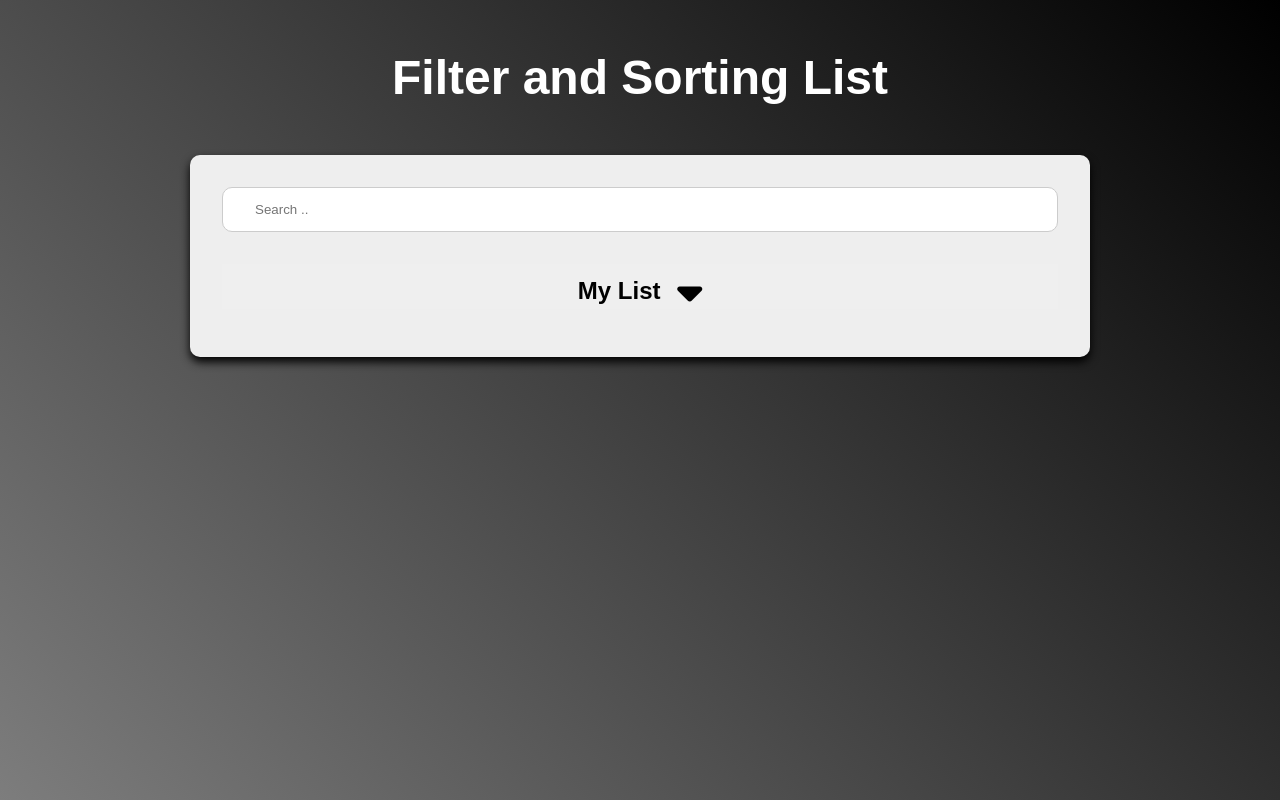
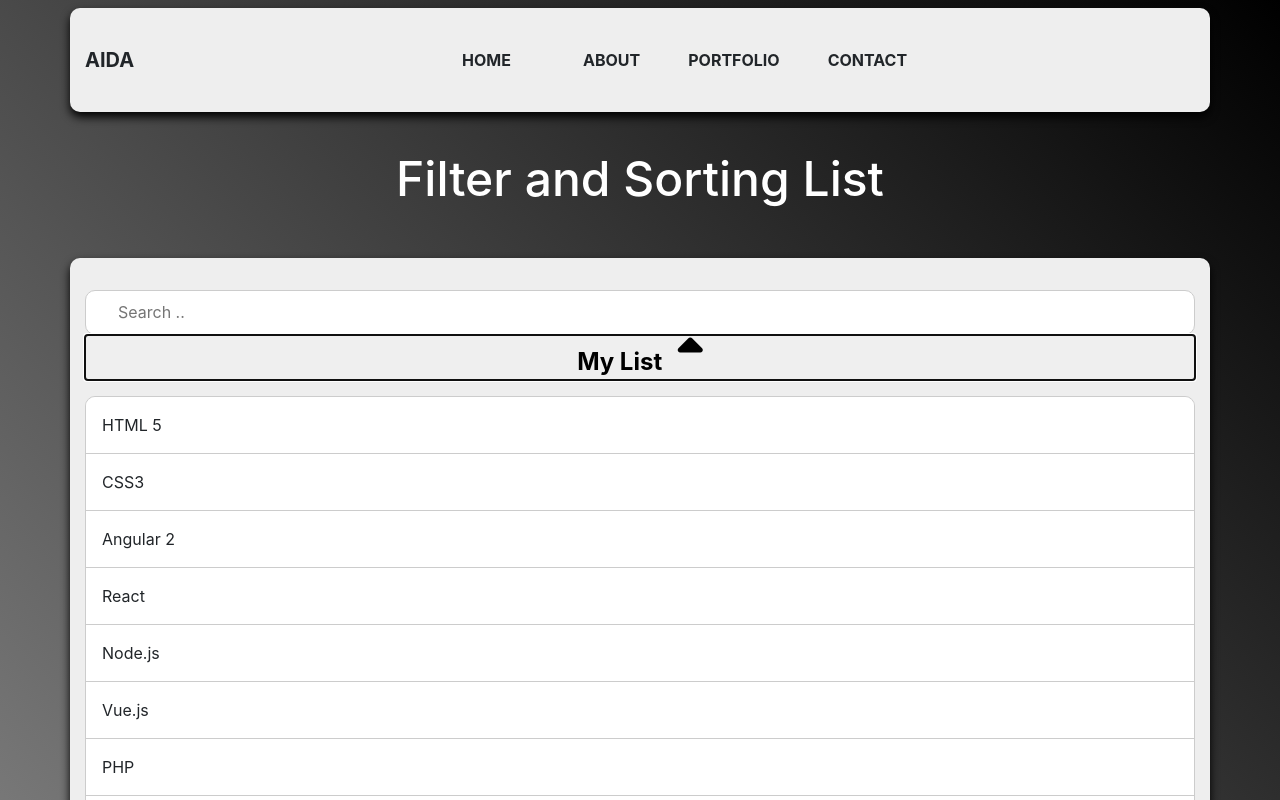
Before and after one commit to aidatavar/portpofolio3.0, a website: page sorted-list/sorted-list.html in a window 1280 px wide. Both pictures are taken after a click on the button "My List". Shown: the top 800 px of the page. Drawn offline with nearby package versions, Linux system fonts and the light colour scheme.

Commit message:
added sorted list folder

```diff
--- a/sorted-list/sorted-list.html
+++ b/sorted-list/sorted-list.html
@@ -7,9 +7,40 @@
     <title>Filter & sorting List</title>
     <link rel="stylesheet" href="sorted.css">
     <link rel="stylesheet" href="https://cdnjs.cloudflare.com/ajax/libs/font-awesome/6.4.2/css/all.min.css">
+    <link rel="stylesheet" href="https://cdn.jsdelivr.net/npm/bootstrap@4.1.3/dist/css/bootstrap.min.css" integrity="sha384-MCw98/SFnGE8fJT3GXwEOngsV7Zt27NXFoaoApmYm81iuXoPkFOJwJ8ERdknLPMO" crossorigin="anonymous">
 </head>
 <body>
-    <h1>Filter and Sorting List</h1>
+
+    <nav class="navbar navbar-expand-lg fixed-top text-uppercase">
+        <div class="container">
+        <a class="navbar-brand font-weight-bold" class="font-weight-bold" href="#">AIDA</a>
+        <button class="navbar-toggler" type="button" data-toggle="collapse" data-target="#navbarSupportedContent" aria-controls="navbarSupportedContent" aria-expanded="false" aria-label="Toggle navigation">
+            <span><i class="fa-solid fa-bars"></i></span>
+          </button>
+        <div class="collapse navbar-collapse" id="navbarSupportedContent">
+          <ul class="navbar-nav mx-auto">
+            <li class="nav-item active px-lg-4">
+              <a class="nav-link px-lg-4 rounded" href="../index.html">Home</a>
+            </li>
+            <li class="nav-item">
+              <a class="nav-link px-lg-4 rounded" href="../index.html">About</a>
+            </li>
+            <li class="nav-item">
+              <a class="nav-link px-lg-4 rounded" href="../index.html">Portfolio</a>
+            </li>
+            <li class="nav-item">
+              <a class="nav-link px-lg-4 rounded" href="../index.html">Contact</a>
+            </li>
+
+          </ul>
+
+        </div>
+    </div>
+      </nav>
+
+      <section >
+
+    <h1 class="heading">Filter and Sorting List</h1>
 
     <div class="container">
         <!-- search -->
@@ -23,6 +54,12 @@
 
         <div class="output"></div>
     </div>
-    <script src="script.js"></script>
+
+</section>
+    <script src="sorted-list.js"></script>
+    <script src="https://code.jquery.com/jquery-3.3.1.slim.min.js" integrity="sha384-q8i/X+965DzO0rT7abK41JStQIAqVgRVzpbzo5smXKp4YfRvH+8abtTE1Pi6jizo" crossorigin="anonymous"></script>
+    <script src="https://cdn.jsdelivr.net/npm/popper.js@1.14.3/dist/umd/popper.min.js" integrity="sha384-ZMP7rVo3mIykV+2+9J3UJ46jBk0WLaUAdn689aCwoqbBJiSnjAK/l8WvCWPIPm49" crossorigin="anonymous"></script>
+    <script src="https://cdn.jsdelivr.net/npm/bootstrap@4.1.3/dist/js/bootstrap.min.js" integrity="sha384-ChfqqxuZUCnJSK3+MXmPNIyE6ZbWh2IMqE241rYiqJxyMiZ6OW/JmZQ5stwEULTy" crossorigin="anonymous"></script>
+
 </body>
 </html>
--- a/sorted-list/sorted-list.js
+++ b/sorted-list/sorted-list.js
@@ -1,68 +1,74 @@
 const list = [
     "HTML 5",
     "CSS3",
+    "Angular 2",
+    "React",
+    "Node.js",
+    "Vue.js",
+    "PHP",
     "JavaScript",
-    "React",
-    "Angular 2",
-    "Node.js",
-    "Bootstrap"
+    "Bootstrap",
   ];
 
-// Get elements from DOM & store them in constants
+  // Get Elements from DOM and store them in constants
+
   const output = document.querySelector(".output");
-const search = document.querySelector('.filter-input');
+  const search = document.querySelector(".filter-input");
   const sortBtn = document.querySelector('.sort-btn');
   const icon = document.getElementById('icon');
 
 
-// Listen to user Event
+// Listen to User Event
 window.addEventListener("DOMContentLoaded", loadList);
 search.addEventListener("input", filter);
-sortBtn.addEventListener("click", sortList)
+sortBtn.addEventListener("click", sortList);
 
-// Global Variable
-let ascendingSort = false;
+// Global Vriables
+let AssendingSort = false;
 let result;
 
-
-// loading function
-function loadList(){
+// Loading Function
+function loadList() {
     let temp = `<ul class="list-items">`;
     list.forEach((item) => {
-        temp += `<li class="list-item">${item}</li>`
-    })
+      temp += `<li class="list-item"> ${item} </li>`;
+    });
     temp += `</ul>`;
     output.innerHTML = temp;
-};
+  }
 
 // filter function
 function filter(e) {
-    result = list.filter(item => item.toLocaleLowerCase().includes(e.target.value.toLocaleLowerCase()));
+
+    result  = list.filter(item=> item.toLowerCase().includes(e.target.value.toLowerCase()));
     let temp = `<ul class="list-items">`;
 
-    if(result.length <= 0) {
+    if(result.length<=0){
       result=['No Item Found'];
     }
-    result.forEach(item => {
-        if (item === "No Item Found") {
-            temp+=`<li class="no-item">${item}</li>`;
-        } else {
-            temp+=`<li class="list-item">${item}</li>`;
+    result.forEach(item=>{
+      if(item === 'No Item Found'){
+        temp+=`<li class="no-item"> ${item}</li>`;
+      }else{
+        temp+=`<li class="list-item"> ${item}</li>`;
       }
     })
 
-    temp+=`</ul>`;
-    output.innerHTML = temp;
+    temp+=`</ul>`
+
+    output.innerHTML =temp;
 }
 
+
 // sorting function
-function sortList() {
-    let temp = "";
+function sortList(){
+    let temp="";
     let sortedList;
 
-    ascendingSort = !ascendingSort;
+    AssendingSort = !AssendingSort;
 
-    if (ascendingSort){
+    if(AssendingSort){
+
         icon.classList.remove("fa-sort-down");
         icon.classList.add("fa-sort-up");
 
@@ -73,17 +79,15 @@ function sortList() {
         icon.classList.add("fa-sort-down");
 
         sortedList = result.sort().reverse();
-
     }
-
     temp = `<ul class="list-items">`;
     sortedList.forEach((item) => {
-        if (item === "No Item Found") {
-            temp+=`<li class="no-item">${item}</li>`;
-        } else {
-            temp+=`<li class="list-item">${item}</li>`;
+      if(item === 'No Item Found'){
+        temp+=`<li class="no-item"> ${item}</li>`;
+      }else{
+        temp+=`<li class="list-item"> ${item}</li>`;
       }
-    })
+    });
     temp += `</ul>`;
     output.innerHTML = temp;
 
--- a/sorted-list/sorted.css
+++ b/sorted-list/sorted.css
@@ -4,11 +4,46 @@
     box-sizing: border-box;
 }
 
+
 body {
     background: linear-gradient(45deg, grey, black);
     font-family: arial;
     height: 100vh;
 }
+
+section{
+    margin-top: 150px;
+}
+
+.heading{
+    color: #fff;
+    margin: 50px 0;
+    font-size: 3rem;
+    text-align: center;
+}
+
+
+.nav-link{
+    color: var(--secondary-color);
+    font-size: 1rem;
+    font-weight: 700;
+    cursor: pointer;
+    text-decoration: none;
+}
+
+.nav-link:hover{
+    color: var(--primary-color);
+    background-color: var(--secondary-color);
+}
+
+.navbar-brand{
+    font-size: 1.25rem;
+    font-weight: 800;
+    color: var(--secondary-color);
+    cursor: pointer;
+}
+
+
 
 .container {
     max-width: 900px;
@@ -19,12 +54,6 @@ body {
     border-radius: 10px;
 }
 
-h1 {
-    color: #fff;
-    margin: 50px 0;
-    font-size: 3rem;
-    text-align: center;
-}
 
 input{
     width: 100%;
```
Also changed, not shown: index.html (+4 -2 lines). Lines whose indentation alone changed are shown as unchanged.
